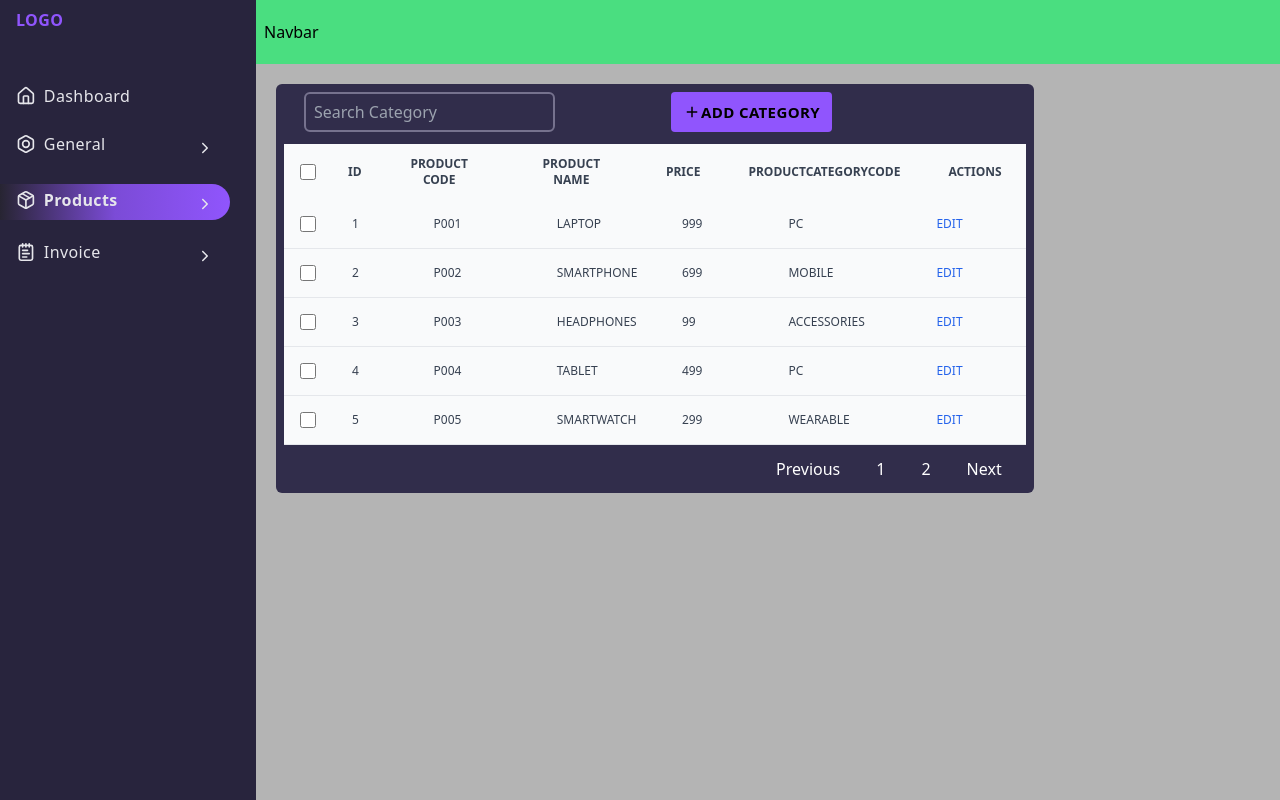
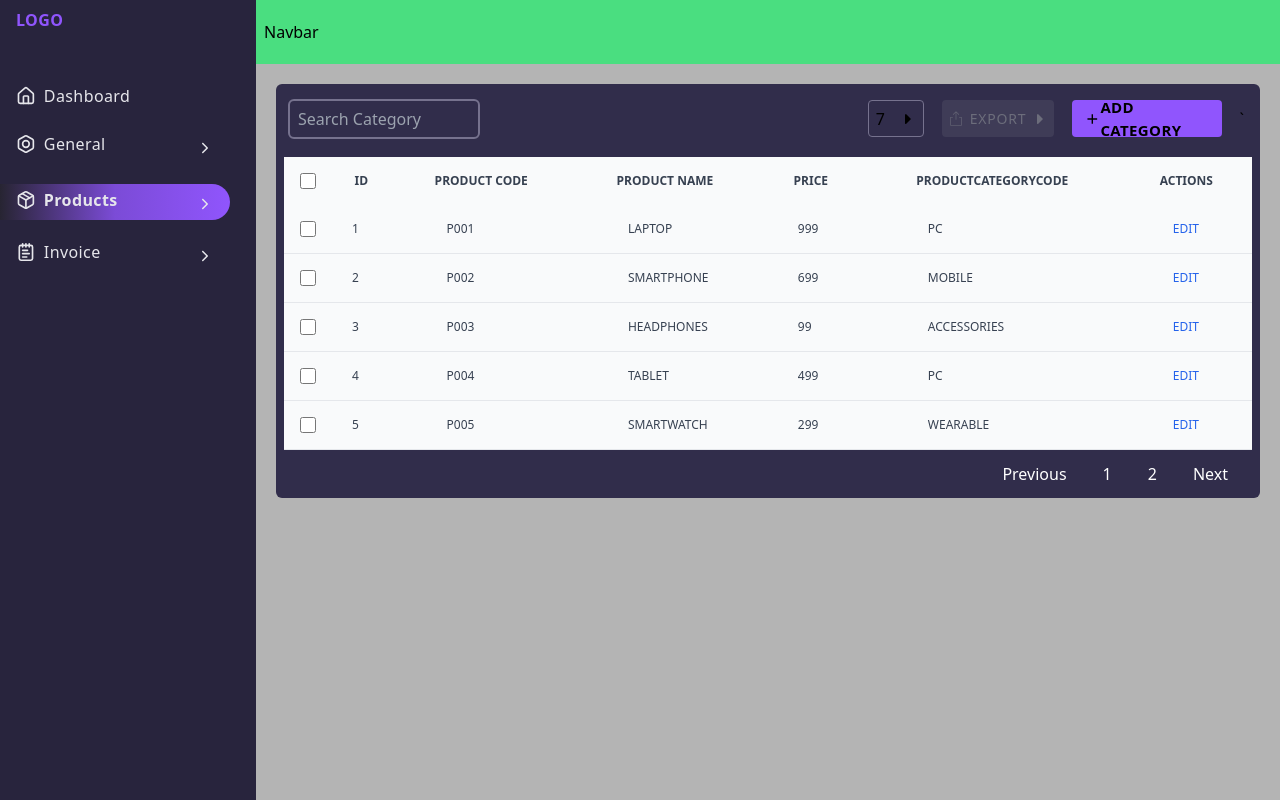
Before and after one commit to one-project-one-month/pos_frontend_react, a React (Vite) app: page /products in a window 1280 px wide. Built offline with nearby package versions, Linux system fonts and the light colour scheme.

Commit message:
products file fix

```diff
--- a/src/Pages/Product/Pagination.jsx
+++ b/src/Pages/Product/Pagination.jsx
@@ -11,7 +11,7 @@ const Pagination = ({ productsPerPage, totalProducts, paginate, currentPage }) =
   return (
     <div className="pagination flex justify-end text-white h-10 px-3 gap-3 ">
       <button
-       className=' hover:bg-[#3f3c57] text-white px-3 mt-2 rounded-xl text-[16px]'
+       className=' hover:bg-[#8578e6] text-white px-3 mt-2 rounded-xl text-[16px]'
         onClick={() => paginate(currentPage - 1)}
         disabled={currentPage === 1}
       >
@@ -21,13 +21,13 @@ const Pagination = ({ productsPerPage, totalProducts, paginate, currentPage }) =
         <button
           key={number}
           onClick={() => paginate(number)}
-          className='hover:bg-[#3f3c57] text-white px-3 mt-2 rounded-xl text-[16px]'
+          className='hover:bg-[#8578e6] text-white px-3 mt-2 rounded-xl text-[16px]'
         >
           {number}
         </button>
       ))}
       <button
-        className='hover:bg-[#3f3c57] text-white px-3 mt-2 rounded-xl text-[16px]'
+        className='hover:bg-[#8578e6] text-white px-3 mt-2 rounded-xl text-[16px]'
         onClick={() => paginate(currentPage + 1)}
         disabled={currentPage === Math.ceil(totalProducts / productsPerPage)}
       >
--- a/src/Pages/Product/Product.jsx
+++ b/src/Pages/Product/Product.jsx
@@ -8,14 +8,24 @@ import productDb from "../../db/db.json";
 import {
   addCatFormOn,
   exportSettingOn,
+  pageOn,
+  setPageNum,
+
 } from "../../redux/ProductsService/animateSlice";
 
 //icons
 import { RiAddLine } from "react-icons/ri";
+import { TiArrowSortedDown } from 'react-icons/ti';
+import { PiExportThin } from 'react-icons/pi';
+import { MdOutlineLocalPrintshop } from "react-icons/md";
+
 const Product = () => {
   const { products } = productDb;
-  const { addCatForm } = useSelector(state => state.authSlice);
+  const { addCatForm, page, exportSet, addCat, pageNum } = useSelector(state => state.animateSlice); // Corrected to state.animateSlice
   const dispatch = useDispatch();
+
+  const pageCount = [7, 10, 20, 50, 70, 100];
+
   const [isLoading, setIsLoading] = useState(false);
   const [currentPage, setCurrentPage] = useState(1);
   const [productsPerPage] = useState(5);
@@ -44,33 +54,112 @@ const Product = () => {
   const currentProducts = products.slice(indexOfFirstProduct, indexOfLastProduct);
 
   return (
-    <div className='flex flex-col gap-3 right-10 w-[77%] top-[50px] h-auto justify-between items-start p-2 rounded-md bg-[#312d4b]'>
-      <div className='flex gap-24 '>
+    <div className='flex flex-col gap-3 right-10 w-full top-[50px] h-auto justify-between items-start p-2 rounded-md bg-[#312d4b]'>
 
-        <div className="border-2  px-2 mx-5 border-[#76728e] flex justify-center items-center rounded-md  h-[40px] ">
+      <div className="   flex justify-between items-center w-full h-auto p-1 ">
+
+        <div className=' border-2 px-2  border-[#76728e] flex justify-center items-center rounded-md w-[20%] h-[40px]'>
           <input
             placeholder="Search Category"
-            className="outline-none rounded-md bg-transparent w-full h-full"
+            className=" outline-none rounded-md bg-transparent w-full h-full "
             type="text"
+            name=""
+            id=""
+          />
+
+        </div>
+
+        <div className=" relative flex justify-between items-center w-[40%] h-[45px] p-1 ">
+          <>
+            <div
+              onClick={() => {
+                dispatch(pageOn({ page: !page }));
+              }}
+              className=" cursor-pointer flex justify-around items-center rounded w-[15%] h-full border border-[#76728e] "
+            >
+              <p>{pageNum}</p>
+              <TiArrowSortedDown
+                className=" transition-all text-lg "
+                style={{
+                  rotate: page === true ? "360deg" : "270deg",
+                }}
               />
             </div>
 
             <div
+              onClick={() => {
+                dispatch(
+                  exportSettingOn({ exportSet: !exportSet })
+                );
+              }}
+              className=" flex justify-evenly tracking-wider items-center text-[#6c6d7b] font-medium  bg-[#3f3c57] cursor-pointer w-[30%] h-full rounded "
+            >
+              <PiExportThin className=" text-lg " />
+
+              <p className=" text-sm  ">EXPORT</p>
+
+              <TiArrowSortedDown
+                className=" transition-all text-lg "
+                style={{
+                  rotate:
+                    exportSet === true
+                      ? "360deg"
+                      : "270deg",
+                }}
+              />
+            </div>
+            <div
               onClick={() =>
-            dispatch(addCatFormOn({ addCatForm: !addCatForm }))
+                dispatch(
+                  addCatFormOn({ addCatForm: !addCatForm })
+                )
               }
-          className=" flex justify-between px-3 items-center  bg-[#9055fd] cursor-pointer  h-auto rounded "
+              className=" flex justify-between px-3 items-center  bg-[#9055fd] cursor-pointer w-[40%] h-full rounded "
             >
               <RiAddLine className=" text-lg " />
-          <p className="flex font-semibold text-[15px] tracking-wide  ">
+              <p className=" font-semibold text-[15px] tracking-wide ">
                 ADD CATEGORY
               </p>
             </div>
+
+          </>
+
+          {/* Page Count  */}
+          <div
+            style={{
+              visibility: page === true ? "visible" : "collapse",
+            }}
+            className=" shadow-lg   flex flex-col justify-center items-center gap-3 absolute w-[15%] h-auto  rounded-md bg-[#312d4b]  top-[100%] "
+          >
+            {pageCount.map((num) => {
+              return (
+                <p
+                  style={{
+                    backgroundColor:
+                      num === pageNum
+                        ? "#16b1ff"
+                        : "transparent",
+                  }}
+                  onClick={() => {
+                    dispatch(setPageNum({ pageNum: num }));
+                    dispatch(pageOn({ page: !page }));
+                  }}
+                  className=" p-2 rounded w-full justify-center text-center cursor-pointer "
+                  key={num}
+                >
+                  {" "}
+                  {num}{" "}
+                </p>
+              );
+            })}
           </div>
-
+        `
+        </div>
+      </div>
+                {/**Table */}
       <div className="flex w-[100%] justify-between items-center">
-        <div id="catListTable" className="w-full text-sm text-gray-500">
-          <table className=" w-full text-xs text-gray-700 uppercase bg-gray-50 dark:bg-gray-700 dark:text-gray-400">
+        <div id="catListTable" className="w-[100%] text-sm text-gray-500">
+          <table className=" w-[100%] text-xs text-gray-700 uppercase bg-gray-50 dark:bg-gray-700 dark:text-gray-400">
             <thead>
               <tr>
                 <th scope="col" className="p-4">
@@ -128,7 +217,7 @@ const Product = () => {
                   <td className="px-6 pl-3 py-4">
                     <a
                       href="#"
-                      className="font-medium text-blue-600 dark:text-blue-500 hover:underline"
+                      className="pl-10 font-medium text-blue-600 dark:text-blue-500 hover:underline"
                     >
                       Edit
                     </a>
--- a/src/Pages/Product/ProductTable.jsx
+++ /dev/null
@@ -1,23 +0,0 @@
-import React from 'react';
-import { useDispatch, useSelector } from 'react-redux';
-import { useNavigate } from 'react-router-dom';
-import { exportSettingOn } from '../../redux/services/animateSlice';
-import { RiAddLine } from 'react-icons/ri';
-import {setProductList} from "../../redux/ProductsService/authSlice"
-
-
-const ProductTable = () => {
-
-  const dispatch = useDispatch();
-  const navigate = useNavigate();
-  const {productList} = useSelector((state) => state.productSlice.productList);// product data in your Redux state
-
-
-  return (
-    <div className='w-full right-0 top-0 text-sm text-left rtl:text-right text-gray-500 dark:text-gray-400'>
-
-    </div>
-  );
-};
-
-export default ProductTable;
```
Also changed, not shown: src/Pages/Product/PrintTable.jsx (added, +85 -0 lines). Lines whose indentation alone changed are shown as unchanged.
